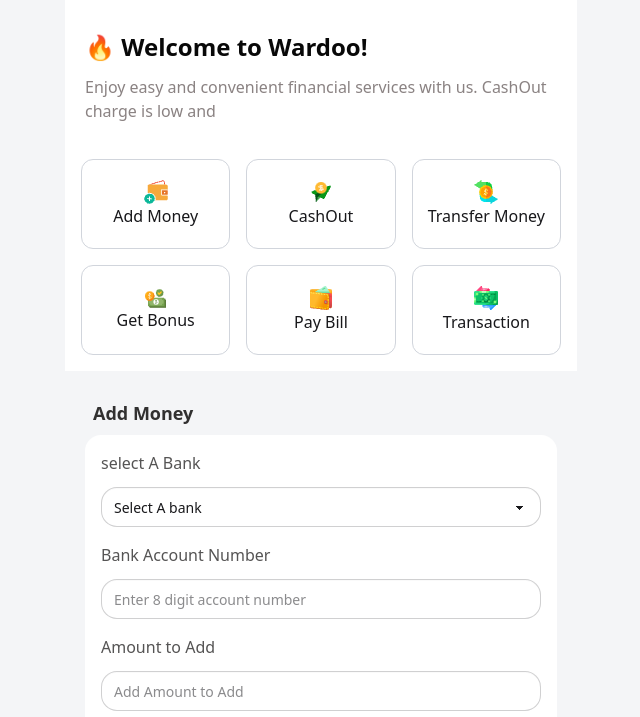
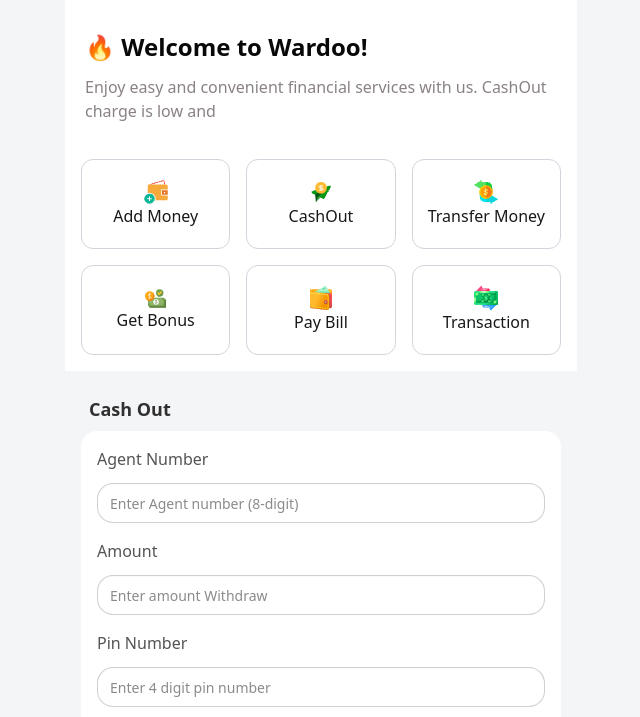
Before and after one commit to Wardun-00/money-transfer-mobile-app, a plain HTML site: page home.html in a window 1280 px wide. Both pictures are taken after a click on the element "CashOut". Shown: the part 83-800 px from the top of the page, without its empty margins (319-959 px from the left). Drawn offline with nearby package versions, Linux system fonts and the light colour scheme.

Commit message:
added withdraw balance functin

```diff
--- a/home.html
+++ b/home.html
@@ -64,15 +64,17 @@
       <!-- card section  -->
 
       <div class="grid grid-cols-3 max-w-lg gap-4 mx-auto p-4">
-        <!-- card-1 -->
+        <!-- card-1 (Add Money) -->
         <div
+          id="add-button"
           class="min-h-[90px] text-center place-content-center border-1 border-gray-300 rounded-xl cursor-pointer"
         >
           <img src="./assets/wallet1.png" alt="wallet1" class="mx-auto" />
           <h2>Add Money</h2>
         </div>
-        <!-- card-2 -->
+        <!-- card-2 (Cash Out)-->
         <div
+          id="Cashout-Button"
           class="min-h-[90px] text-center place-content-center border-1 border-gray-300 rounded-xl cursor-pointer"
         >
           <img src="./assets/send1.png" alt="wallet1" class="mx-auto" />
@@ -109,8 +111,10 @@
       </div>
     </div>
 
+    <!-- All Form Section -->
+    <div class="all-form-section">
       <!-- Add Money section -->
-    <div class="max-w-lg mx-auto p-5">
+      <div id="add-money-parent" class="max-w-lg mx-auto p-5">
         <h1 class="font-bold text-lg text-[#313030] p-2">Add Money</h1>
         <!-- add money box -->
         <form class="bg-white p-4 rounded-2xl">
@@ -159,7 +163,9 @@
           </div>
           <!-- Pin Number -->
           <div>
-          <label class="text-base font-medium text-[#555454]">Pin Number</label>
+            <label class="text-base font-medium text-[#555454]"
+              >Pin Number</label
+            >
             <br />
             <input
               type="text"
@@ -175,6 +181,60 @@
         </form>
       </div>
 
+      <!-- -_-_--section-2 CashOut_-_-_-_-_-_-_-_-_ -->
+      <div
+        id="cashout-parent"
+        style="display: none"
+        class="max-w-lg mx-auto p-4"
+      >
+        <h1 class="font-bold text-lg text-[#313030] p-2">Cash Out</h1>
+        <form class="bg-white p-4 rounded-2xl">
+          <!-- Bank Account Number -->
+          <div>
+            <label class="text-base font-medium text-[#555454]"
+              >Agent Number</label
+            >
+            <br />
+            <input
+              type="text"
+              placeholder="Enter Agent number (8-digit)"
+              class="input rounded-2xl mt-3 mb-4 w-full"
+              id="account-number"
+            />
+          </div>
+          <!-- Withdraw Amount-->
+          <div>
+            <label class="text-base font-medium text-[#555454]">Amount</label>
+            <br />
+            <input
+              type="text"
+              placeholder="Enter amount Withdraw"
+              class="input rounded-2xl mt-3 mb-4 w-full"
+              id="withdraw-amount"
+              required
+            />
+          </div>
+          <!-- Pin Number -->
+          <div>
+            <label class="text-base font-medium text-[#555454]"
+              >Pin Number</label
+            >
+            <br />
+            <input
+              type="text"
+              placeholder="Enter 4 digit pin number"
+              class="input rounded-2xl mt-3 mb-4 w-full"
+              id="add-pin"
+            />
+          </div>
+          <!-- Add Money Button -->
+          <button id="withdraw-btn" class="btn btn-primary rounded-2xl w-full">
+            Withdraw Money
+          </button>
+        </form>
+      </div>
+    </div>
+
     <!-- script -->
     <script src="./home.js"></script>
   </body>
--- a/home.js
+++ b/home.js
@@ -12,6 +12,7 @@ document.getElementById('logout').addEventListener('click', function(){
 
 const validPin = 8687;
 
+//Add money btn
 
 document.getElementById('add-money-btn').addEventListener
 
@@ -71,3 +72,53 @@ document.getElementById('add-money-btn').addEventListener
 
 
 })
+
+
+// ----------------------------------------------
+//toggling feature
+//-----------------------------------------------
+//toggle for add money
+document.getElementById('add-button').addEventListener('click', function(){
+    document.getElementById('cashout-parent').style.display='none'
+    document.getElementById('add-money-parent').style.display='block'
+})
+
+
+
+//CashOut money Withdraw feature
+document.getElementById('withdraw-btn').addEventListener('click', function(e){
+    e.preventDefault()
+   const withdrawAmount = parseInt(document.getElementById('withdraw-amount').value)
+
+   const availableBalances = parseInt(document.getElementById('available-balance').innerText)
+
+//    console.log(withdrawAmount, availableBalances)
+
+const newBalance = availableBalances - withdrawAmount;
+// console.log(newBalance);
+
+document.getElementById('available-balance').innerText = newBalance;
+
+
+})
+
+
+
+
+
+
+
+
+
+
+
+
+
+
+
+//toggle for cashOut
+
+document.getElementById('Cashout-Button').addEventListener('click', function(){
+    document.getElementById('add-money-parent').style.display='none'
+    document.getElementById('cashout-parent').style.display='block';
+})
```
Lines whose indentation alone changed are shown as unchanged.
